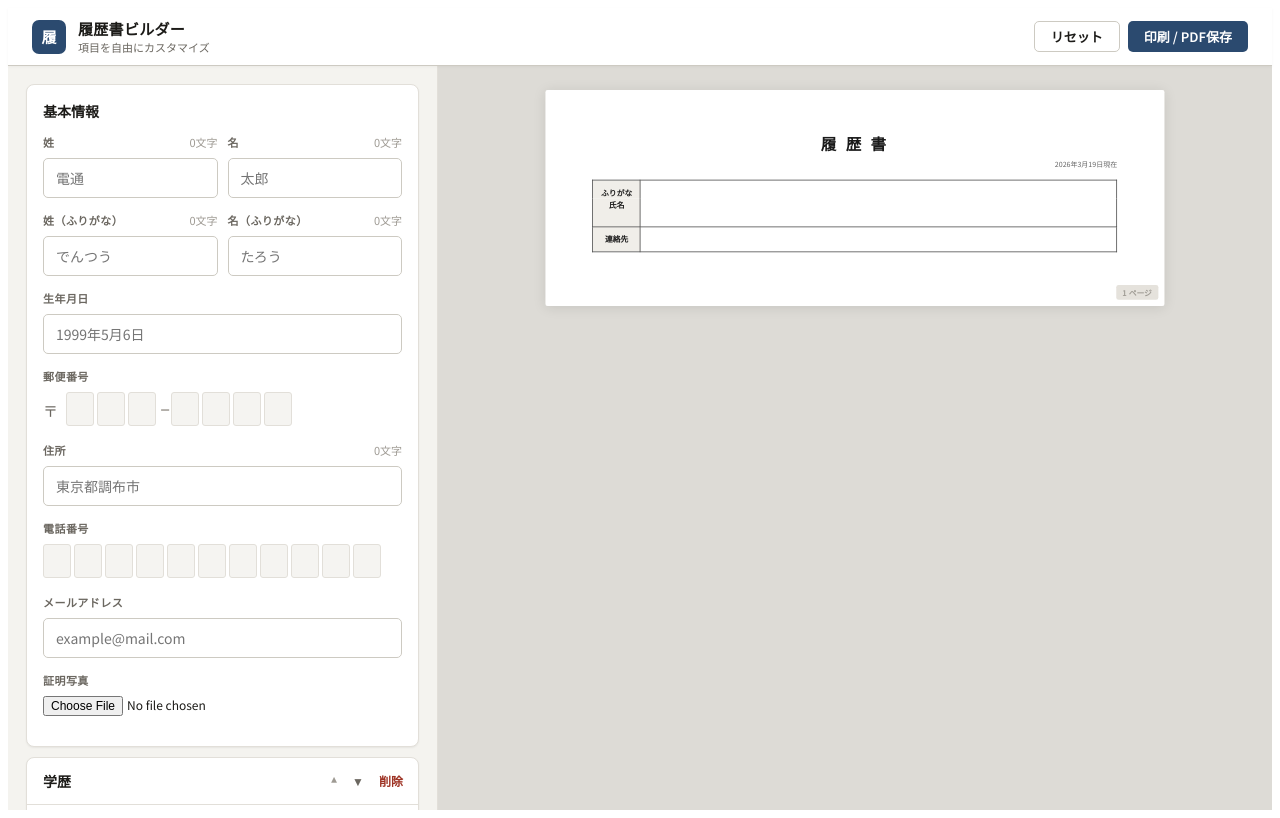
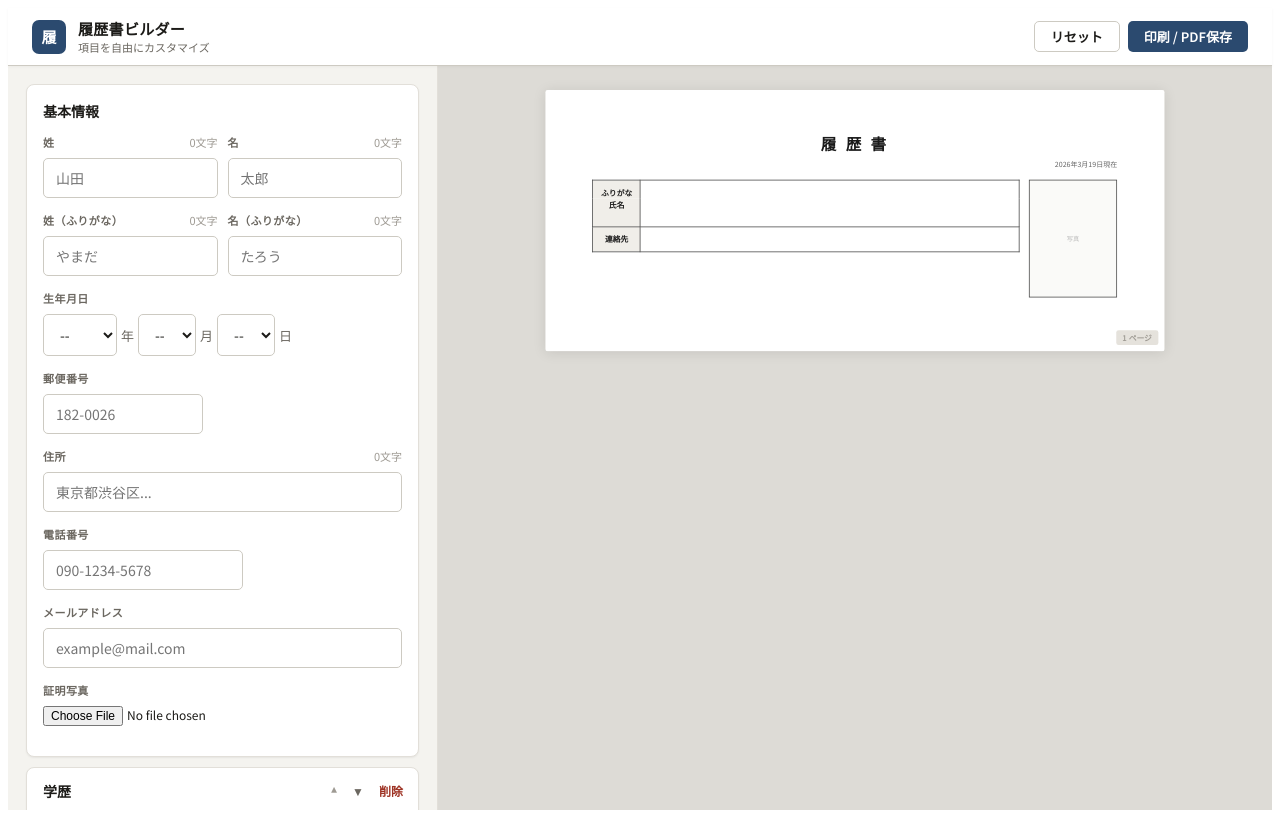
Before and after one commit to gunetaro/resume-builder, a React (Vite) app: page / in a window 1280 px wide. Built offline with nearby package versions, Linux system fonts and the light colour scheme.

Commit message:
fix placeholders

```diff
--- a/src/App.jsx
+++ b/src/App.jsx
@@ -23,7 +23,9 @@ const INITIAL = {
   lastName: "", firstName: "",
   lastNameKana: "", firstNameKana: "",
   email: "", phone: "", postalCode: "",
-  address: "", birthdate: "", photo: null,
+  address: "",
+  birthYear: "", birthMonth: "", birthDay: "",
+  photo: null,
 };
 
 /* ─── A4 dimensions (mm) ─── */
@@ -73,6 +75,14 @@ const inputStyle = {
   transition: "border-color 0.15s",
 };
 
+const selectStyle = {
+  ...inputStyle,
+  width: "auto",
+  paddingRight: "8px",
+  appearance: "auto",
+  cursor: "pointer",
+};
+
 const labelStyle = {
   display: "block", fontSize: "11px", fontWeight: 700, color: T.textSec,
   marginBottom: "4px", letterSpacing: "0.04em",
@@ -116,88 +126,50 @@ function Textarea({ value, onChange, placeholder, rows = 5 }) {
     onFocus={e => e.target.style.borderColor = T.accent} onBlur={e => e.target.style.borderColor = T.border} />;
 }
 
-/* ─── Digit Box Input ─── */
-function DigitBoxInput({ value, onChange, maxDigits, separator, placeholder }) {
-  // separator: index after which to show a dash (e.g. 3 for postal code "123-4567")
-  const boxW = 28;
-  const boxH = 34;
-  const gap = 3;
-  const sepW = 12;
-
-  const totalW = maxDigits * (boxW + gap) - gap + (separator ? sepW : 0);
+/* ─── Date Picker (year / month / day dropdowns) ─── */
+function DatePicker({ year, month, day, onChangeYear, onChangeMonth, onChangeDay }) {
+  const currentYear = new Date().getFullYear();
+  const years = [];
+  for (let y = currentYear; y >= currentYear - 80; y--) years.push(y);
+  const months = Array.from({ length: 12 }, (_, i) => i + 1);
+  const days = Array.from({ length: 31 }, (_, i) => i + 1);
 
   return (
-    <div style={{ position: "relative", width: `${totalW + 2}px`, height: `${boxH + 2}px` }}>
-      {/* Background boxes */}
-      <div style={{ position: "absolute", top: 0, left: 0, display: "flex", alignItems: "center", gap: `${gap}px`, pointerEvents: "none" }}>
-        {Array.from({ length: maxDigits }, (_, i) => (
-          <span key={i} style={{ display: "flex", alignItems: "center" }}>
-            {separator && i === separator && (
-              <span style={{ width: `${sepW}px`, textAlign: "center", fontSize: "16px", color: T.textTer, fontWeight: 600, lineHeight: `${boxH}px` }}>−</span>
-            )}
-            <span style={{
-              width: `${boxW}px`, height: `${boxH}px`,
-              borderRadius: "3px",
-              background: "#F5F4F1",
-              border: `1px solid ${T.borderLight}`,
-              display: "block",
-            }} />
-          </span>
-        ))}
-      </div>
-      {/* Actual input */}
-      <input
-        value={value}
-        onChange={e => {
-          // strip non-digits
-          const raw = e.target.value.replace(/[^0-9]/g, "").slice(0, maxDigits);
-          onChange(raw);
-        }}
-        placeholder={placeholder}
-        maxLength={maxDigits}
-        style={{
-          position: "absolute",
-          top: 0, left: 0,
-          width: "100%", height: "100%",
-          background: "transparent",
-          border: "none",
-          outline: "none",
-          fontSize: "16px",
-          fontFamily: "'SF Mono', 'Consolas', 'Menlo', monospace",
-          fontWeight: 600,
-          color: T.text,
-          letterSpacing: `${gap + boxW - 10}px`,
-          paddingLeft: `${(boxW - 10) / 2 + 1}px`,
-          boxSizing: "border-box",
-          caretColor: T.accent,
-        }}
-        onFocus={e => e.target.parentElement.style.outline = `2px solid ${T.accentLight}`}
-        onBlur={e => e.target.parentElement.style.outline = "none"}
-      />
+    <div style={{ display: "flex", alignItems: "center", gap: "4px", flexWrap: "wrap" }}>
+      <select value={year} onChange={e => onChangeYear(e.target.value)} style={selectStyle}>
+        <option value="">--</option>
+        {years.map(y => <option key={y} value={y}>{y}</option>)}
+      </select>
+      <span style={{ fontSize: "13px", color: T.textSec }}>年</span>
+      <select value={month} onChange={e => onChangeMonth(e.target.value)} style={selectStyle}>
+        <option value="">--</option>
+        {months.map(m => <option key={m} value={m}>{m}</option>)}
+      </select>
+      <span style={{ fontSize: "13px", color: T.textSec }}>月</span>
+      <select value={day} onChange={e => onChangeDay(e.target.value)} style={selectStyle}>
+        <option value="">--</option>
+        {days.map(d => <option key={d} value={d}>{d}</option>)}
+      </select>
+      <span style={{ fontSize: "13px", color: T.textSec }}>日</span>
     </div>
   );
 }
 
-/* ─── Formatted display for digit values ─── */
+/* ─── Format helpers ─── */
 function formatPostal(v) {
-  if (!v) return "";
-  if (v.length <= 3) return v;
-  return v.slice(0, 3) + "-" + v.slice(3);
+  const d = (v || "").replace(/[^0-9]/g, "");
+  if (!d) return "";
+  if (d.length <= 3) return d;
+  return d.slice(0, 3) + "-" + d.slice(3, 7);
 }
 
-function formatPhone(v) {
-  if (!v) return "";
-  // Simple formatting: 090-1234-5678 or 03-1234-5678
-  const d = v.replace(/[^0-9]/g, "");
-  if (d.length <= 3) return d;
-  if (d.startsWith("0") && (d[1] === "9" || d[1] === "8" || d[1] === "7")) {
-    // mobile: 090-XXXX-XXXX
-    if (d.length <= 7) return d.slice(0, 3) + "-" + d.slice(3);
-    return d.slice(0, 3) + "-" + d.slice(3, 7) + "-" + d.slice(7);
-  }
-  // landline: 0X-XXXX-XXXX or 0XX-XXX-XXXX
-  if (d.length <= 6) return d.slice(0, 2) + "-" + d.slice(2);
-  return d.slice(0, 2) + "-" + d.slice(2, 6) + "-" + d.slice(6);
+function formatBirthdate(year, month, day) {
+  if (!year && !month && !day) return "";
+  const parts = [];
+  if (year) parts.push(`${year}年`);
+  if (month) parts.push(`${month}月`);
+  if (day) parts.push(`${day}日`);
+  return parts.join("");
 }
 
 /* ─── Timeline Editor ─── */
@@ -301,7 +273,7 @@ function AddSectionPanel({ onAdd, onClose }) {
   );
 }
 
-/* ─── Linkify: detect URLs and emails ─── */
+/* ─── Linkify ─── */
 function Linkify({ text }) {
   if (!text) return null;
   const pattern = /(https?:\/\/[^\s]+)|([a-zA-Z0-9._%+\-]+@[a-zA-Z0-9.\-]+\.[a-zA-Z]{2,})/g;
@@ -339,8 +311,8 @@ function ResumePreview({ basic, sections }) {
 
   const fullName = [basic.lastName, basic.firstName].filter(Boolean).join("\u3000");
   const fullKana = [basic.lastNameKana, basic.firstNameKana].filter(Boolean).join("\u3000");
-  const phoneDisplay = formatPhone(basic.phone);
   const postalDisplay = basic.postalCode ? `〒${formatPostal(basic.postalCode)}` : "";
+  const birthdateDisplay = formatBirthdate(basic.birthYear, basic.birthMonth, basic.birthDay);
 
   const emailLink = basic.email ? (
     <a href={`mailto:${basic.email}`} style={{ color: "#2B4A6F", textDecoration: "underline" }}>{basic.email}</a>
@@ -369,11 +341,12 @@ function ResumePreview({ basic, sections }) {
           </div>
           <div style={{ textAlign: "right", fontSize: "9px", color: "#666", marginBottom: "12px" }}>{dateStr}</div>
 
-          <div style={{ display: "flex", gap: "12px", marginBottom: "16px" }}>
-            <div style={{ flex: 1 }}>
+          {/* ── Info table + Photo (always show photo box) ── */}
+          <div style={{ display: "flex", gap: "12px", marginBottom: "16px", alignItems: "flex-start" }}>
+            <div style={{ flex: 1, minWidth: 0 }}>
               <table style={{ width: "100%", borderCollapse: "collapse" }}>
                 <tbody>
-                  {/* ── Name block: furigana + name, no inner border ── */}
+                  {/* Name block: furigana + name, no inner border */}
                   <tr>
                     <td style={{ ...hCell, width: "70px", borderBottom: "none", verticalAlign: "bottom", paddingBottom: "0" }}>ふりがな</td>
                     <td style={{ ...cell, borderBottom: "none", fontSize: "9px", color: "#666", paddingBottom: "2px", verticalAlign: "bottom" }}>{fullKana || "\u3000"}</td>
@@ -383,12 +356,12 @@ function ResumePreview({ basic, sections }) {
                     <td style={{ ...cell, borderTop: "none", fontSize: "15px", fontWeight: 700, padding: "4px 10px 9px" }}>{fullName || "\u3000"}</td>
                   </tr>
 
-                  {/* ── Birthdate ── */}
-                  {basic.birthdate && (
-                    <tr><td style={hCell}>生年月日</td><td style={cell}>{basic.birthdate}</td></tr>
+                  {/* Birthdate */}
+                  {birthdateDisplay && (
+                    <tr><td style={hCell}>生年月日</td><td style={cell}>{birthdateDisplay}</td></tr>
                   )}
 
-                  {/* ── Address block: postal + address, no inner border ── */}
+                  {/* Address block: postal + address, no inner border */}
                   {(postalDisplay || basic.address) && (
                     <>
                       <tr>
@@ -406,24 +379,33 @@ function ResumePreview({ basic, sections }) {
                     </>
                   )}
 
-                  {/* ── Contact ── */}
+                  {/* Contact */}
                   <tr>
                     <td style={hCell}>連絡先</td>
                     <td style={cell}>
-                      {phoneDisplay && <span>{phoneDisplay}</span>}
-                      {phoneDisplay && basic.email && <span>{"\u3000/\u3000"}</span>}
+                      {basic.phone && <span>{basic.phone}</span>}
+                      {basic.phone && basic.email && <span>{"\u3000/\u3000"}</span>}
                       {emailLink}
-                      {!phoneDisplay && !basic.email && "\u3000"}
+                      {!basic.phone && !basic.email && "\u3000"}
                     </td>
                   </tr>
                 </tbody>
               </table>
             </div>
-            {basic.photo && (
-              <div style={{ width: "30mm", height: "40mm", border, flexShrink: 0, overflow: "hidden" }}>
+
+            {/* Photo box: always visible */}
+            <div style={{
+              width: "30mm", height: "40mm", border,
+              flexShrink: 0, overflow: "hidden",
+              display: "flex", alignItems: "center", justifyContent: "center",
+              background: basic.photo ? "transparent" : "#FAFAF8",
+            }}>
+              {basic.photo ? (
                 <img src={basic.photo} alt="" style={{ width: "100%", height: "100%", objectFit: "cover" }} />
-              </div>
-            )}
+              ) : (
+                <span style={{ fontSize: "8px", color: "#BBB", textAlign: "center", lineHeight: 1.5 }}>写真</span>
+              )}
+            </div>
           </div>
         </div>
 
@@ -613,7 +595,7 @@ export default function ResumeBuilder() {
               {/* Name: split into 姓 / 名 */}
               <div style={{ display: "grid", gridTemplateColumns: "1fr 1fr", gap: "10px" }}>
                 <Field label="姓" charCount={<CharCount value={basic.lastName} />}>
-                  <Input value={basic.lastName} onChange={setB("lastName")} placeholder="電通" />
+                  <Input value={basic.lastName} onChange={setB("lastName")} placeholder="山田" />
                 </Field>
                 <Field label="名" charCount={<CharCount value={basic.firstName} />}>
                   <Input value={basic.firstName} onChange={setB("firstName")} placeholder="太郎" />
@@ -621,32 +603,47 @@ export default function ResumeBuilder() {
               </div>
               <div style={{ display: "grid", gridTemplateColumns: "1fr 1fr", gap: "10px" }}>
                 <Field label="姓（ふりがな）" charCount={<CharCount value={basic.lastNameKana} />}>
-                  <Input value={basic.lastNameKana} onChange={setB("lastNameKana")} placeholder="でんつう" />
+                  <Input value={basic.lastNameKana} onChange={setB("lastNameKana")} placeholder="やまだ" />
                 </Field>
                 <Field label="名（ふりがな）" charCount={<CharCount value={basic.firstNameKana} />}>
                   <Input value={basic.firstNameKana} onChange={setB("firstNameKana")} placeholder="たろう" />
                 </Field>
               </div>
 
+              {/* Birthdate with dropdowns */}
               <Field label="生年月日">
-                <Input value={basic.birthdate} onChange={setB("birthdate")} placeholder="1999年5月6日" />
+                <DatePicker
+                  year={basic.birthYear}
+                  month={basic.birthMonth}
+                  day={basic.birthDay}
+                  onChangeYear={setB("birthYear")}
+                  onChangeMonth={setB("birthMonth")}
+                  onChangeDay={setB("birthDay")}
+                />
               </Field>
 
-              {/* Postal code with digit boxes */}
+              {/* Postal code: normal input */}
               <Field label="郵便番号">
-                <div style={{ display: "flex", alignItems: "center", gap: "8px" }}>
-                  <span style={{ fontSize: "15px", color: T.textSec, fontWeight: 500 }}>〒</span>
-                  <DigitBoxInput value={basic.postalCode} onChange={setB("postalCode")} maxDigits={7} separator={3} placeholder="" />
-                </div>
+                <Input
+                  value={basic.postalCode}
+                  onChange={v => setB("postalCode")(v.replace(/[^0-9\-]/g, "").slice(0, 8))}
+                  placeholder="182-0026"
+                  style={{ width: "160px" }}
+                />
               </Field>
 
               <Field label="住所" charCount={<CharCount value={basic.address} />}>
-                <Input value={basic.address} onChange={setB("address")} placeholder="東京都調布市" />
+                <Input value={basic.address} onChange={setB("address")} placeholder="東京都渋谷区..." />
               </Field>
 
-              {/* Phone with digit boxes */}
+              {/* Phone: normal input */}
               <Field label="電話番号">
-                <DigitBoxInput value={basic.phone} onChange={setB("phone")} maxDigits={11} separator={null} placeholder="" />
+                <Input
+                  value={basic.phone}
+                  onChange={v => setB("phone")(v.replace(/[^0-9\-]/g, "").slice(0, 13))}
+                  placeholder="090-1234-5678"
+                  style={{ width: "200px" }}
+                />
               </Field>
 
               <Field label="メールアドレス">
@@ -739,7 +736,7 @@ export default function ResumeBuilder() {
         ::-webkit-scrollbar { width: 5px; }
         ::-webkit-scrollbar-track { background: transparent; }
         ::-webkit-scrollbar-thumb { background: ${T.border}; border-radius: 3px; }
-        input:focus, textarea:focus { border-color: ${T.accent} !important; box-shadow: 0 0 0 2px ${T.accentLight}; }
+        input:focus, textarea:focus, select:focus { border-color: ${T.accent} !important; box-shadow: 0 0 0 2px ${T.accentLight}; }
       `}</style>
     </div>
   );
```
